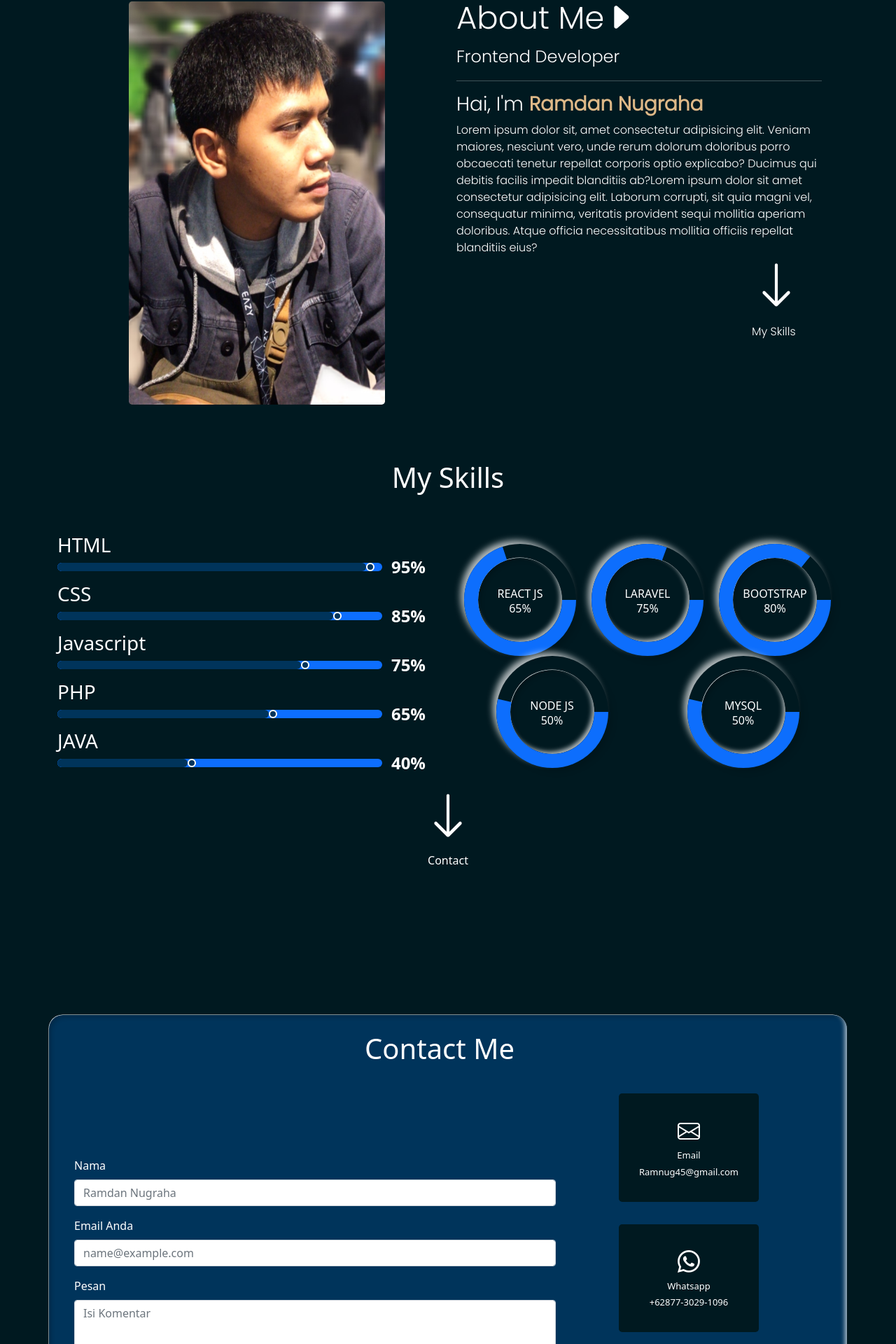
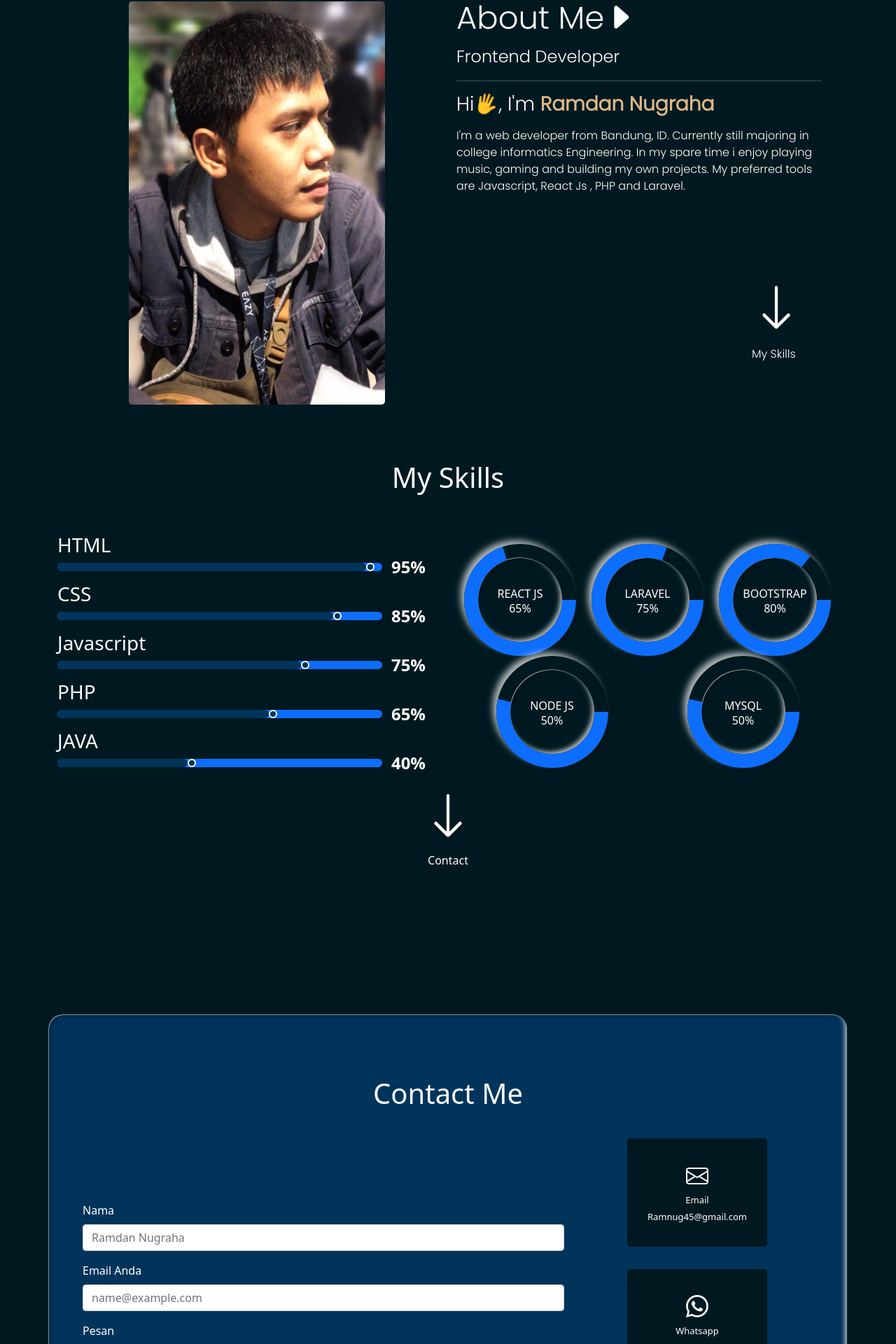
Before and after one commit to ramdann45/Portofolio-RamdanN-V1, a React (Create React App) app: page / in a window 1280 px wide. Shown: the part 870-2790 px from the top of the page at 70% size. Built offline with nearby package versions, Linux system fonts and the light colour scheme; the HTML template or start-up script is replaced by a standard one.

Commit message:
pembaruan sederhana

```diff
--- a/src/components/Body/AboutMe.jsx
+++ b/src/components/Body/AboutMe.jsx
@@ -1,4 +1,4 @@
-import { useEffect,useRef } from "react"
+import { useEffect,useRef } from "react";
 
 const AboutMe = () => {
     const img = useRef();
@@ -28,8 +28,9 @@ const AboutMe = () => {
                 <h4>About Me<i class="bi bi-caret-right-fill"></i></h4>
                 <p className='fs-4 my-3 fd'>Frontend Developer</p>
                 <hr />
-                <h3>Hai, I'm <span className="fd">Ramdan Nugraha</span></h3>
-                <p>Lorem ipsum dolor sit, amet consectetur adipisicing elit. Veniam maiores, nesciunt vero, unde rerum dolorum doloribus porro obcaecati tenetur repellat corporis optio explicabo? Ducimus qui debitis facilis impedit blanditiis ab?Lorem ipsum dolor sit amet consectetur adipisicing elit. Laborum corrupti, sit quia magni vel, consequatur minima, veritatis provident sequi mollitia aperiam doloribus. Atque officia necessitatibus mollitia officiis repellat blanditiis eius?</p>
+                <h3>Hi<span className="finger">🖐️</span>, I'm <span className="fd">Ramdan Nugraha</span></h3>
+                <p className="mt-3">I'm a web developer from Bandung, ID. Currently still majoring in college informatics Engineering. In my spare time i enjoy playing music, gaming and building my own projects. My preferred tools are Javascript, React Js , PHP and Laravel.</p>
+                <br /><br /><br /><br /><br />
                 <div className="direction-scroll">
                     <a href="#my-skills">
                         <i className="bi bi-arrow-down"></i>
--- a/src/index.css
+++ b/src/index.css
@@ -126,7 +126,7 @@ html {
 /* SIDEBAR STYLE */
 
 .show-close {
-  margin-left: -900px;
+  margin-left: -1200px;
 }
 
 .side-bar-rn {
@@ -342,6 +342,21 @@ html {
   font-family: 'Poppins', sans-serif;
 }
 
+.about-me .finger {
+  animation: sayHay 1s infinite;
+  animation-direction: alternate;
+  display: inline-block;
+}
+
+@keyframes sayHay {
+  from {
+    transform: rotateZ(20deg);
+  }
+  to{
+    transform: rotateZ(-20deg)
+  }
+}
+
 .about-me-text .direction-scroll {
   display: flex;
   justify-content: end;
@@ -519,6 +534,9 @@ svg {
 .contact-me {
   height: 98vh;
   width: 90%;
+  display: flex;
+  justify-content: center;
+  align-items: center;
   box-sizing: border-box;
   border-radius: 20px;
   background-color: var(--second-color);
```
Also changed, not shown: 1 other file (tests, documents, lock files or other folders).
